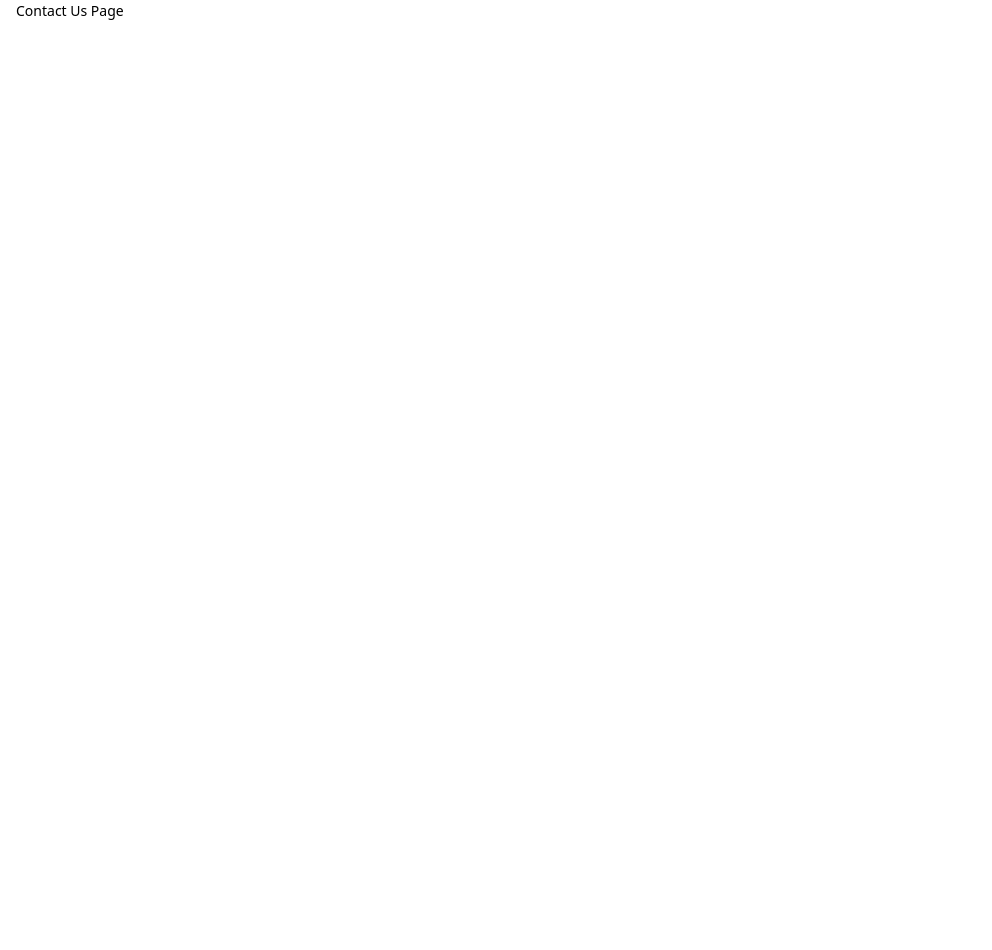
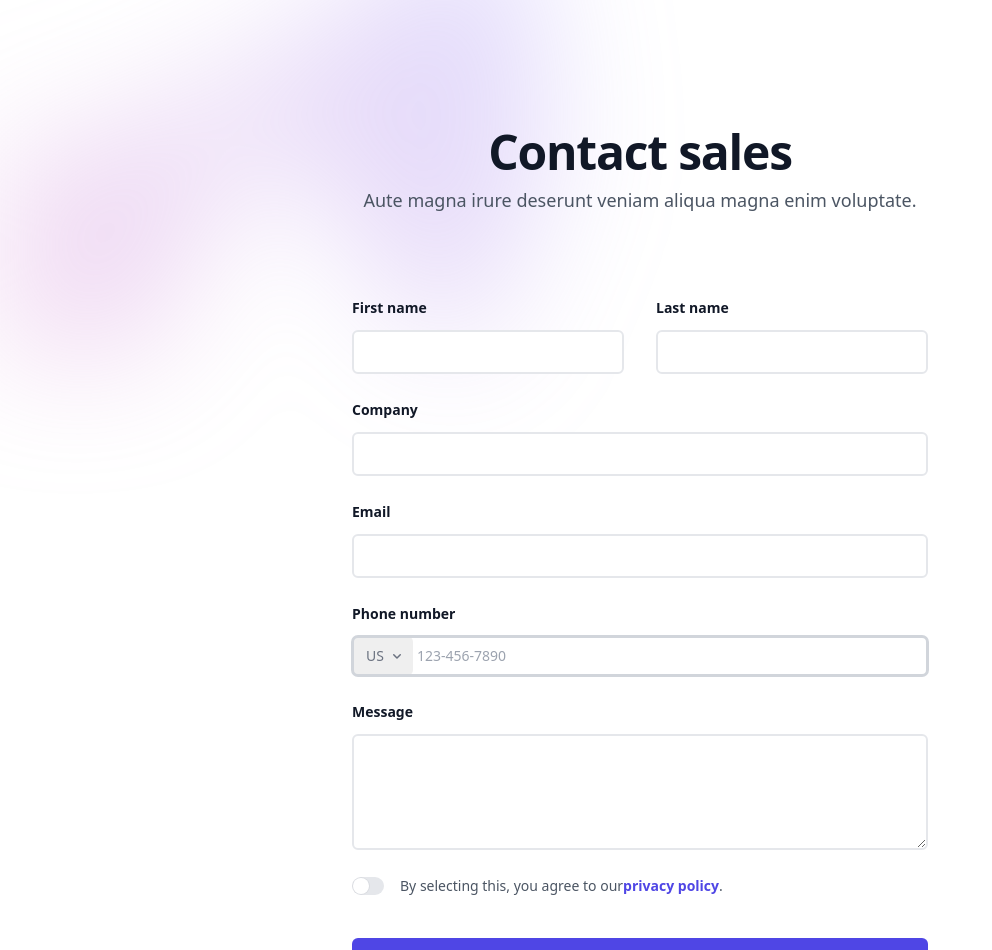
Before and after one commit to Akash7899/sky-web-minds, a Next.js app: page /pages/contact in a window 1280 px wide. Shown: the top 950 px of the page, without its empty margins (0-992 px from the left). Before the commit the page ends 800 px from the top, so only its background shows below. Built offline with nearby package versions, Linux system fonts and the light colour scheme.

Commit message:
add contact js page

```diff
--- a/src/app/pages/contact/page.js
+++ b/src/app/pages/contact/page.js
@@ -2,11 +2,203 @@
 
 const Contact = () => {
   return (
-    <>
-      <div className="container mx-auto">
-        <h1>Contact Us Page</h1>
+    <div className="container mx-auto">
+      <div class="isolate bg-white px-6 py-24 sm:py-32 lg:px-8">
+        <div
+          aria-hidden="true"
+          class="absolute inset-x-0 -top-40 -z-10 transform-gpu overflow-hidden blur-3xl sm:-top-80"
+        >
+          <div
+            style={{
+              clipPath: `polygon(
+          74.1% 44.1%, 100% 61.6%, 97.5% 26.9%, 85.5% 0.1%,
+          80.7% 2%, 72.5% 32.5%, 60.2% 62.4%, 52.4% 68.1%,
+          47.5% 58.3%, 45.2% 34.5%, 27.5% 76.7%, 0.1% 64.9%,
+          17.9% 100%, 27.6% 76.8%, 76.1% 97.7%, 74.1% 44.1%
+        )`,
+            }}
+            className="relative left-1/2 -z-10 aspect-[1155/678] w-[36.125rem] max-w-none -translate-x-1/2 rotate-[30deg] bg-gradient-to-tr from-[#ff80b5] to-[#9089fc] opacity-30 sm:left-[calc(50%-40rem)] sm:w-[72.1875rem]"
+          />
+          {/* <div
+            style="clip-path: polygon(74.1% 44.1%, 100% 61.6%, 97.5% 26.9%, 85.5% 0.1%, 80.7% 2%, 72.5% 32.5%, 60.2% 62.4%, 52.4% 68.1%, 47.5% 58.3%, 45.2% 34.5%, 27.5% 76.7%, 0.1% 64.9%, 17.9% 100%, 27.6% 76.8%, 76.1% 97.7%, 74.1% 44.1%)"
+            class="relative left-1/2 -z-10 aspect-1155/678 w-144.5 max-w-none -translate-x-1/2 rotate-30 bg-linear-to-tr from-[#ff80b5] to-[#9089fc] opacity-30 sm:left-[calc(50%-40rem)] sm:w-288.75"
+          ></div> */}
+        </div>
+        <div class="mx-auto max-w-2xl text-center">
+          <h2 class="text-4xl font-semibold tracking-tight text-balance text-gray-900 sm:text-5xl">
+            Contact sales
+          </h2>
+          <p class="mt-2 text-lg/8 text-gray-600">
+            Aute magna irure deserunt veniam aliqua magna enim voluptate.
+          </p>
+        </div>
+        <form action="#" method="POST" class="mx-auto mt-16 max-w-xl sm:mt-20">
+          <div class="grid grid-cols-1 gap-x-8 gap-y-6 sm:grid-cols-2">
+            <div>
+              <label
+                for="first-name"
+                class="block text-sm/6 font-semibold text-gray-900"
+              >
+                First name
+              </label>
+              <div class="mt-2.5">
+                <input
+                  id="first-name"
+                  type="text"
+                  name="first-name"
+                  autocomplete="given-name"
+                  class="block w-full rounded-md bg-white px-3.5 py-2 text-base text-gray-900 border-2  placeholder:text-gray-400 focus:outline-2 focus:outline-indigo-600 "
+                />
+              </div>
+            </div>
+            <div>
+              <label
+                for="last-name"
+                class="block text-sm/6 font-semibold text-gray-900"
+              >
+                Last name
+              </label>
+              <div class="mt-2.5">
+                <input
+                  id="last-name"
+                  type="text"
+                  name="last-name"
+                  autocomplete="family-name"
+                  class="block w-full rounded-md bg-white px-3.5 py-2 text-base text-gray-900 border-2 placeholder:text-gray-400 focus:outline-2 focus:outline-indigo-600 "
+                />
+              </div>
+            </div>
+            <div class="sm:col-span-2">
+              <label
+                for="company"
+                class="block text-sm/6 font-semibold text-gray-900"
+              >
+                Company
+              </label>
+              <div class="mt-2.5">
+                <input
+                  id="company"
+                  type="text"
+                  name="company"
+                  autocomplete="organization"
+                  class="block w-full rounded-md bg-white px-3.5 py-2 text-base text-gray-900 border-2 placeholder:text-gray-400 focus:outline-2 focus:outline-indigo-600 "
+                />
+              </div>
+            </div>
+            <div class="sm:col-span-2">
+              <label
+                for="email"
+                class="block text-sm/6 font-semibold text-gray-900"
+              >
+                Email
+              </label>
+              <div class="mt-2.5">
+                <input
+                  id="email"
+                  type="email"
+                  name="email"
+                  autocomplete="email"
+                  class="block w-full rounded-md bg-white px-3.5 py-2 text-base text-gray-900 border-2 placeholder:text-gray-400 focus:outline-2 focus:outline-indigo-600 "
+                />
+              </div>
+            </div>
+            <div class="sm:col-span-2">
+              <label
+                for="phone-number"
+                class="block text-sm/6 font-semibold text-gray-900"
+              >
+                Phone number
+              </label>
+              <div class="mt-2.5">
+                <div class="flex rounded-md bg-white outline -outline-offset-2  outline-gray-300 has-[input:focus-within]:outline-2 has-[input:focus-within]:-outline-offset-2 has-[input:focus-within]:outline-indigo-600">
+                  <div class="grid shrink-0 grid-cols-1 focus-within:relative">
+                    <select
+                      id="country"
+                      name="country"
+                      autocomplete="country"
+                      aria-label="Country"
+                      class="col-start-1 row-start-1 w-full appearance-none rounded-md py-2 pr-7 pl-3.5 text-base text-gray-500 placeholder:text-gray-400 focus:outline-2 focus:outline-indigo-600  sm:text-sm/6"
+                    >
+                      <option>US</option>
+                      <option>CA</option>
+                      <option>EU</option>
+                    </select>
+                    <svg
+                      viewBox="0 0 16 16"
+                      fill="currentColor"
+                      data-slot="icon"
+                      aria-hidden="true"
+                      class="pointer-events-none col-start-1 row-start-1 mr-2 size-5 self-center justify-self-end text-gray-500 sm:size-4"
+                    >
+                      <path
+                        d="M4.22 6.22a.75.75 0 0 1 1.06 0L8 8.94l2.72-2.72a.75.75 0 1 1 1.06 1.06l-3.25 3.25a.75.75 0 0 1-1.06 0L4.22 7.28a.75.75 0 0 1 0-1.06Z"
+                        clip-rule="evenodd"
+                        fill-rule="evenodd"
+                      />
+                    </svg>
+                  </div>
+                  <input
+                    id="phone-number"
+                    type="text"
+                    name="phone-number"
+                    placeholder="123-456-7890"
+                    class="block min-w-0 grow py-1.5 pr-3 pl-1 text-base text-gray-900 placeholder:text-gray-400 focus:outline-none sm:text-sm/6"
+                  />
+                </div>
+              </div>
+            </div>
+            <div class="sm:col-span-2">
+              <label
+                for="message"
+                class="block text-sm/6 font-semibold text-gray-900"
+              >
+                Message
+              </label>
+              <div class="mt-2.5">
+                <textarea
+                  id="message"
+                  name="message"
+                  rows="4"
+                  class="block w-full rounded-md bg-white px-3.5 py-2 text-base text-gray-900 border-2 placeholder:text-gray-400 focus:outline-2 focus:outline-indigo-600 "
+                ></textarea>
+              </div>
+            </div>
+            <div class="flex gap-x-4 sm:col-span-2">
+              <div class="flex h-6 items-center">
+                <div class="group relative inline-flex w-8 shrink-0 rounded-full bg-gray-200 p-px inset-ring inset-ring-gray-900/5 outline-offset-2 outline-indigo-600 transition-colors duration-200 ease-in-out has-checked:bg-indigo-600 has-focus-visible:outline-2">
+                  <span class="size-4 rounded-full bg-white shadow-xs ring-1 ring-gray-900/5 transition-transform duration-200 ease-in-out group-has-checked:translate-x-3.5"></span>
+                  <input
+                    id="agree-to-policies"
+                    type="checkbox"
+                    name="agree-to-policies"
+                    aria-label="Agree to policies"
+                    class="absolute inset-0 appearance-none focus:outline-hidden"
+                  />
+                </div>
+              </div>
+              <label for="agree-to-policies" class="text-sm/6 text-gray-600">
+                By selecting this, you agree to our
+                <a
+                  href="#"
+                  class="font-semibold whitespace-nowrap text-indigo-600"
+                >
+                  privacy policy
+                </a>
+                .
+              </label>
+            </div>
+          </div>
+          <div class="mt-10">
+            <button
+              type="submit"
+              class="block w-full rounded-md bg-indigo-600 px-3.5 py-2.5 text-center text-sm font-semibold text-white shadow-xs hover:bg-indigo-500 focus-visible:outline-2 focus-visible:outline-offset-2 focus-visible:outline-indigo-600"
+            >
+              Let's talk
+            </button>
+          </div>
+        </form>
       </div>
-    </>
+    </div>
   );
 };
 
```
